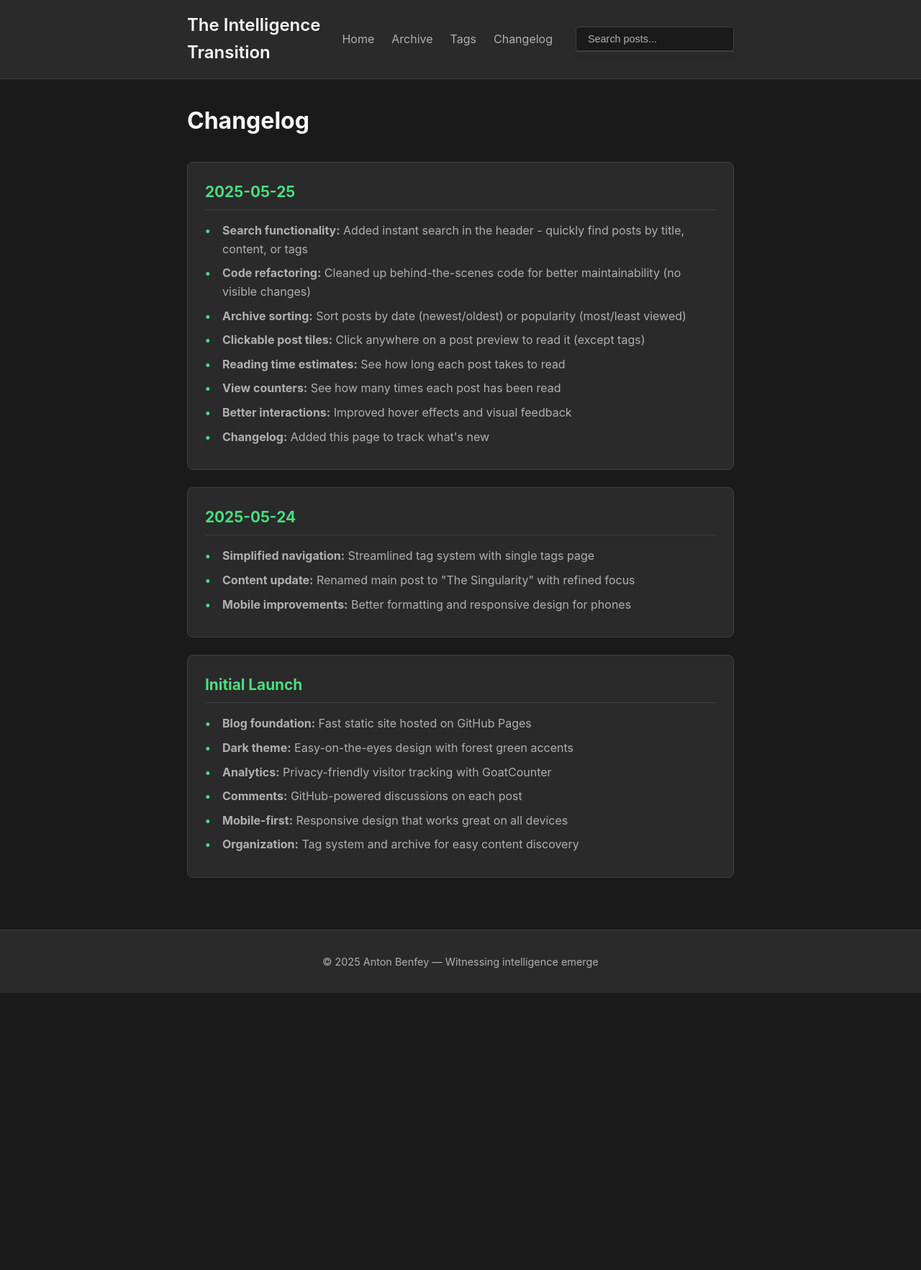
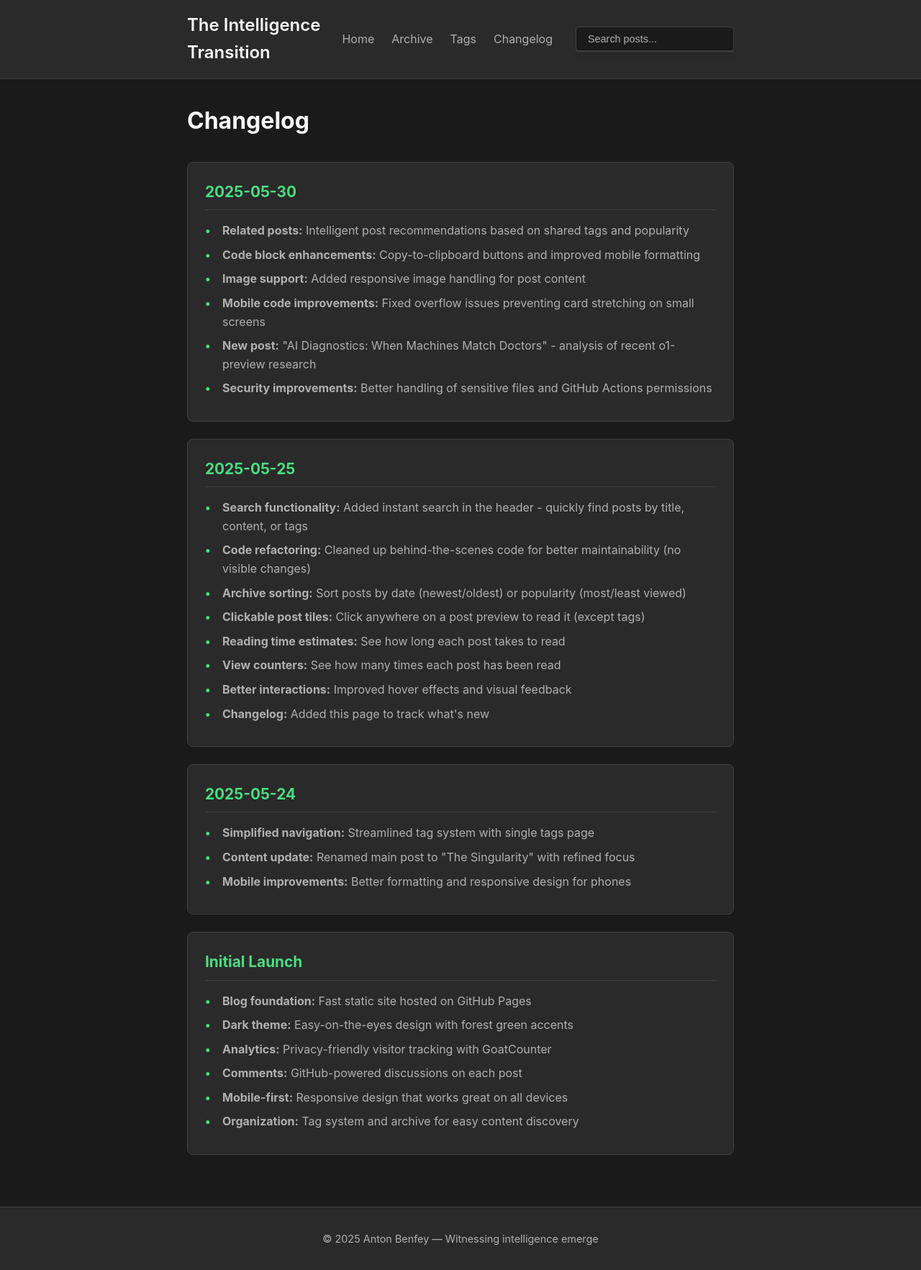
Before and after one commit to Benfey/benfey.github.io, a Jekyll site: the page built from _pages/changelog.html, in a window 1280 px wide. Shown: the whole page at 72% size. Built offline with Jekyll 4.4.1, drawn with Linux system fonts in a browser that asks for light colours; comment, search, counter and statistics services are not loaded; before the commit the page ends 1380 px from its top, so only the background shows below that.

Commit message:
Add AI diagnostics post and responsive image support
- New post: "AI Diagnostics: When Machines Match Doctors" analyzing o1-preview's medical diagnostic capabilities
- Added responsive image CSS to prevent overflow on mobile devices
- Updated changelog with recent features and improvements
- Included paper abstract screenshot with highlighted key findings

🤖 Generated with [Claude Code](https://claude.ai/code)

Co-Authored-By: Claude <noreply@anthropic.com>

```diff
--- a/_pages/changelog.html
+++ b/_pages/changelog.html
@@ -7,6 +7,18 @@ permalink: /changelog/
 <h1>Changelog</h1>
 
 <div class="changelog">
+    <div class="changelog-entry">
+        <h2>2025-05-30</h2>
+        <ul>
+            <li><strong>Related posts:</strong> Intelligent post recommendations based on shared tags and popularity</li>
+            <li><strong>Code block enhancements:</strong> Copy-to-clipboard buttons and improved mobile formatting</li>
+            <li><strong>Image support:</strong> Added responsive image handling for post content</li>
+            <li><strong>Mobile code improvements:</strong> Fixed overflow issues preventing card stretching on small screens</li>
+            <li><strong>New post:</strong> "AI Diagnostics: When Machines Match Doctors" - analysis of recent o1-preview research</li>
+            <li><strong>Security improvements:</strong> Better handling of sensitive files and GitHub Actions permissions</li>
+        </ul>
+    </div>
+
     <div class="changelog-entry">
         <h2>2025-05-25</h2>
         <ul>
--- a/assets/css/components/posts.css
+++ b/assets/css/components/posts.css
@@ -173,6 +173,15 @@
     margin-bottom: var(--spacing-xs);
 }
 
+.post-content img {
+    max-width: 100%;
+    height: auto;
+    display: block;
+    margin: 1.5rem auto;
+    border-radius: var(--border-radius);
+    border: 1px solid var(--border);
+}
+
 /* Post Comments */
 .post-comments {
     margin-top: 3rem;
```
Also changed, not shown: _posts/2025-05-30-ai-diagnostic-superhuman.md (line endings or trailing spaces).
